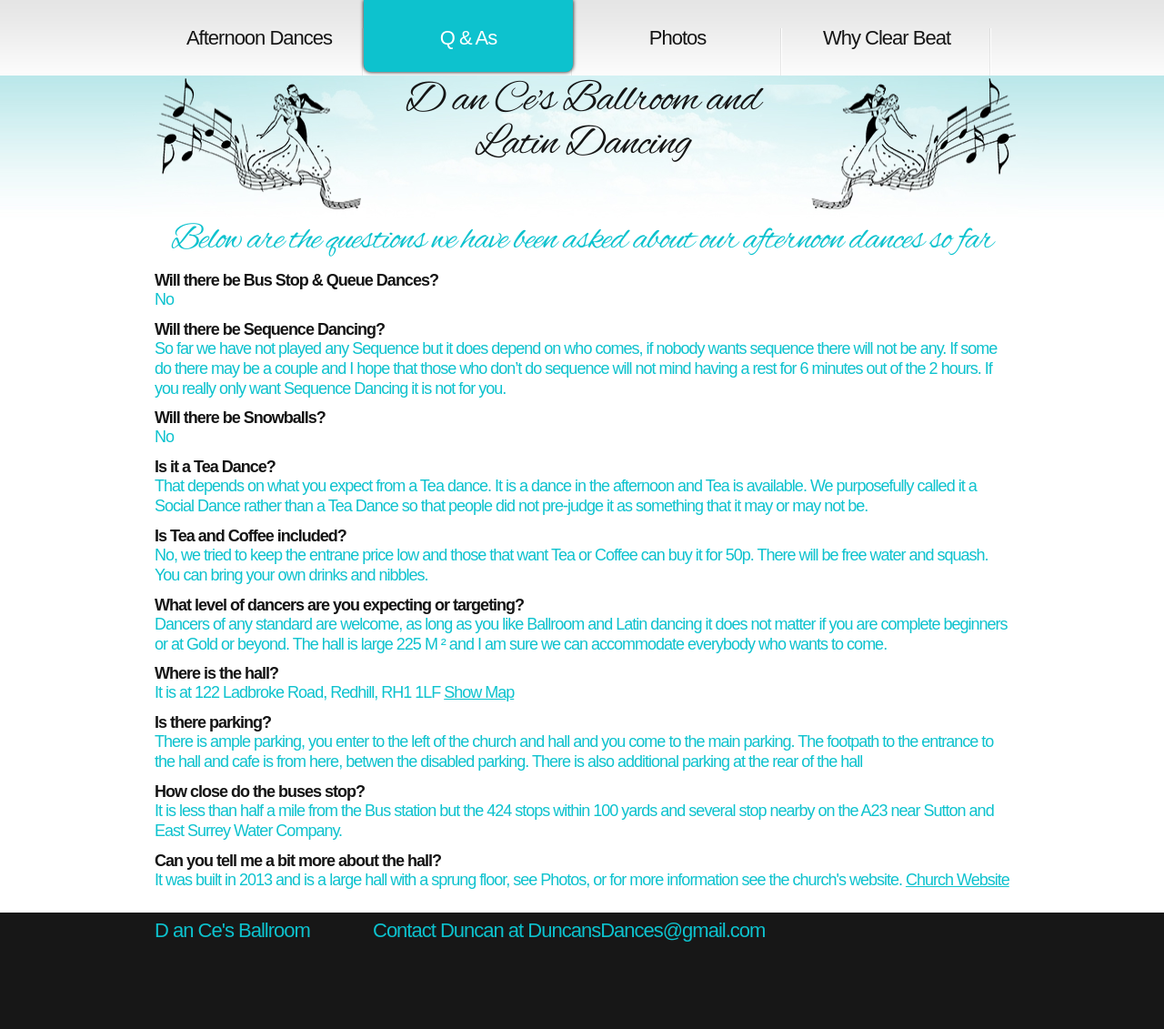
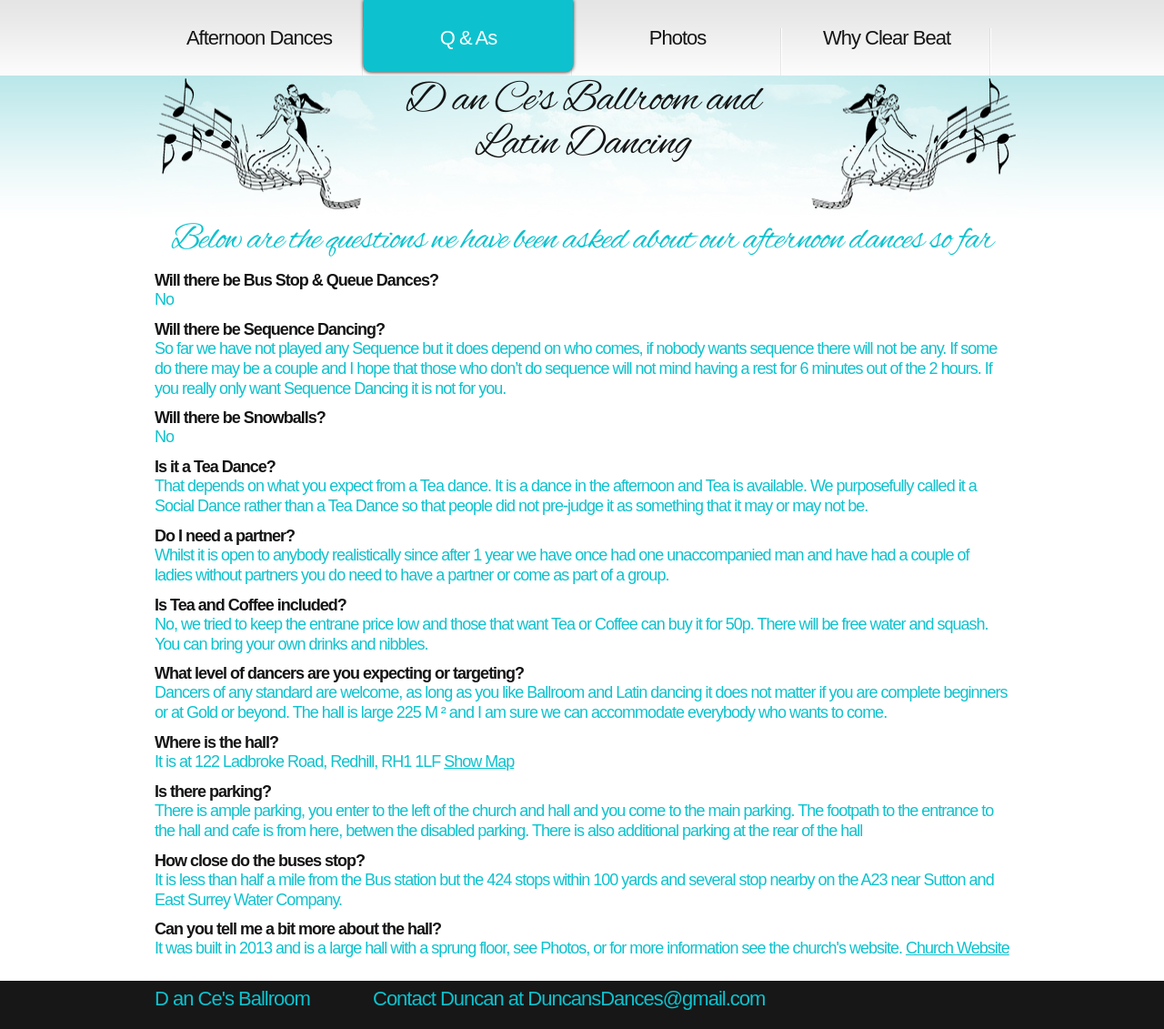
Before and after one commit to ramsayd/duncansdances, a Jekyll site: the page built from 30_QandA.md, in a window 1280 px wide. Shown: the whole page at 91% size. Built offline with Jekyll 4.4.1, drawn with Linux system fonts in a browser that asks for light colours; before the commit the page ends 1055 px from its top, so only the background shows below that.

Commit message:
Update 30_QandA.md

```diff
--- a/30_QandA.md
+++ b/30_QandA.md
@@ -16,6 +16,8 @@ permalink: "Q&A.html"
 <h6>No</h6>
 <h5><strong>Is it a Tea Dance?</strong></h5>
 <h6>That depends on what you expect from a Tea dance. It is a dance in the afternoon and Tea is available. We purposefully called it a Social Dance rather than a Tea Dance so that people did not pre-judge it as something that it may or may not be.</h6>
+<h5><strong>Do I need a partner?</strong></h5>
+<h6>Whilst it is open to anybody realistically since after 1 year we have once had one unaccompanied man and have had a couple of ladies without partners you do need to have a partner or come as part of a group.</h6>
 <h5><strong>Is Tea and Coffee included?</strong></h5>
 <h6>No, we tried to keep the entrane price low and those that want Tea or Coffee can buy it for 50p. There will be free water and squash. You can bring your own drinks and nibbles.</h6>
 <h5><strong>What level of dancers are you expecting or targeting?</strong></h5>
```
